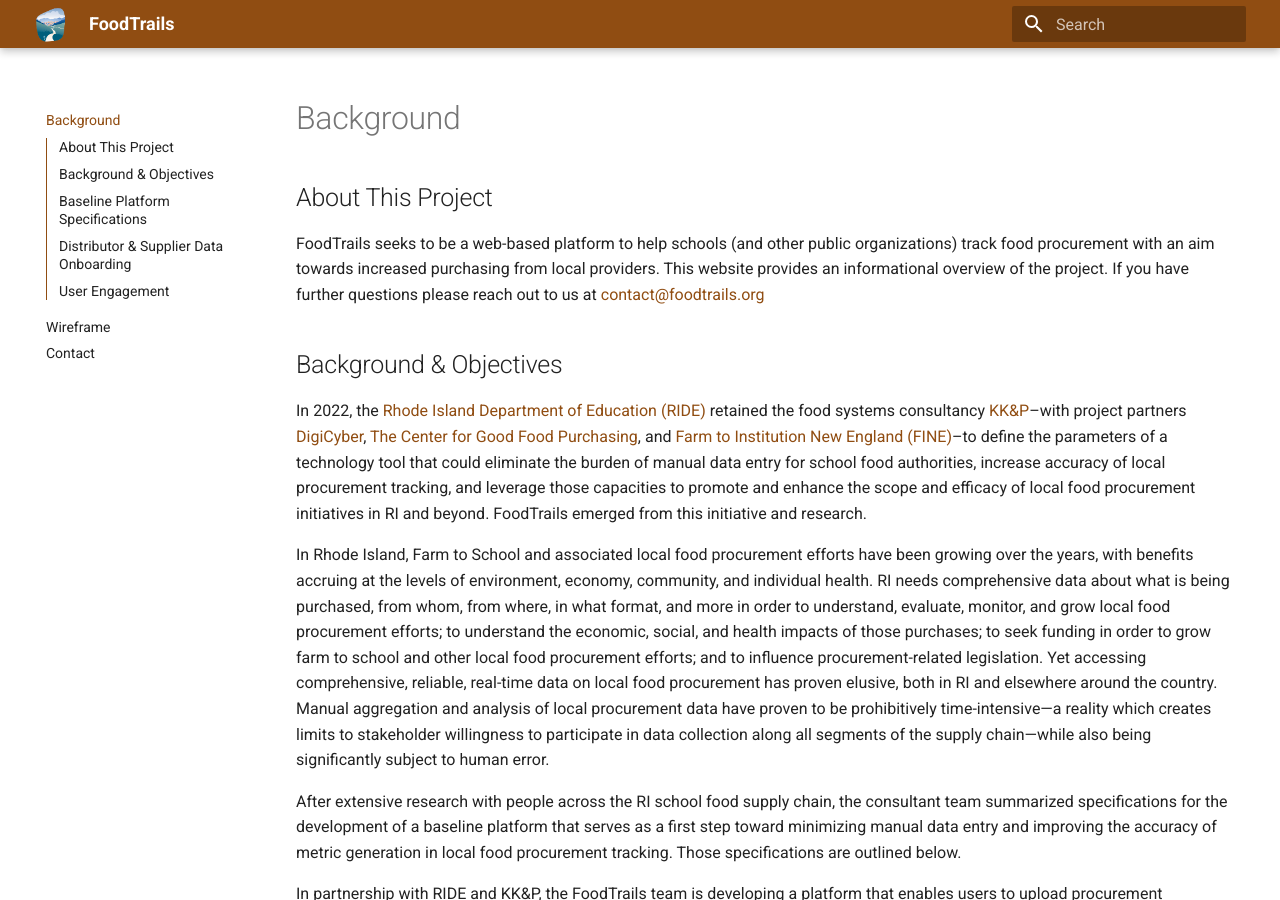
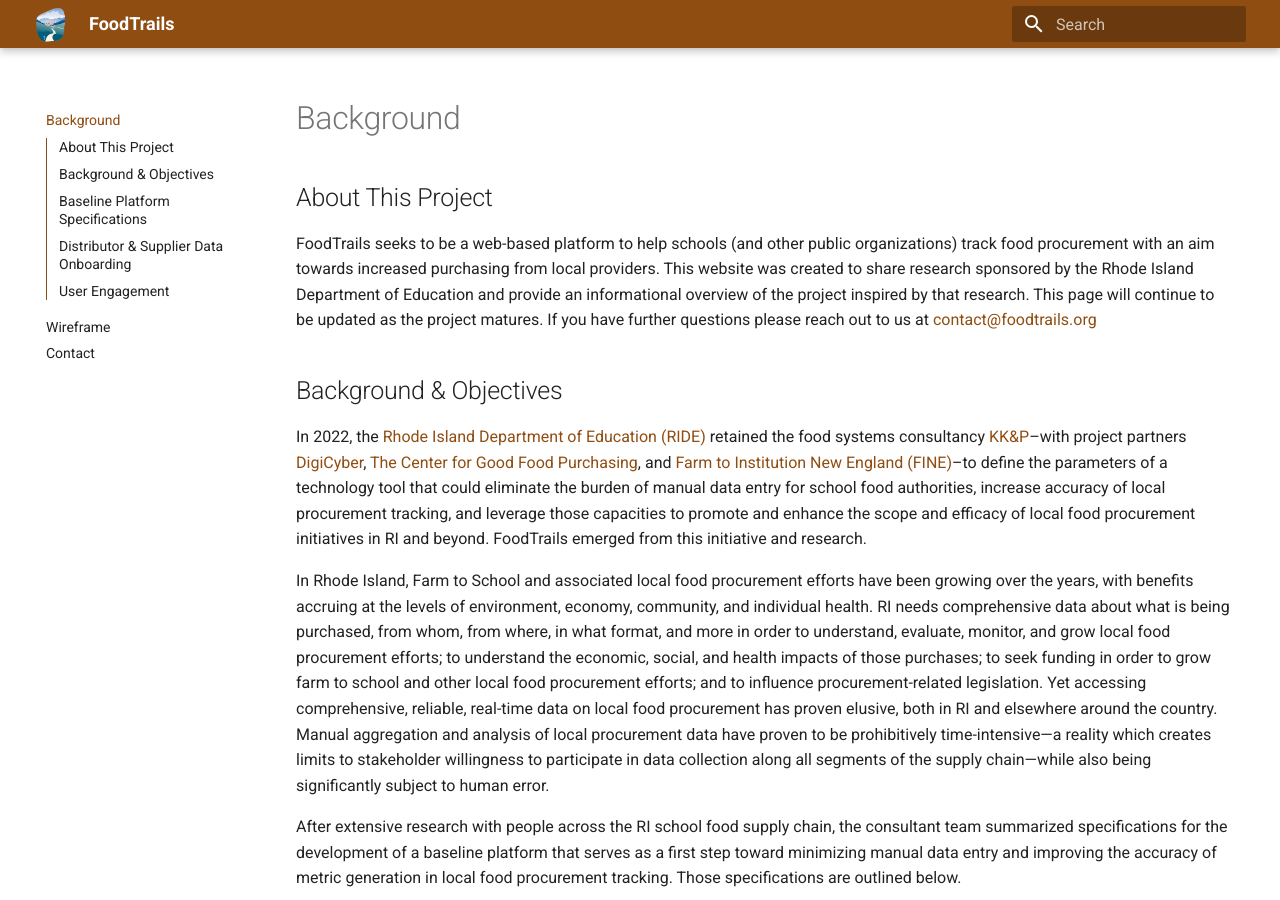
Before and after one commit to foodtrails/documentation, an MkDocs documentation site: the page built from docs/index.md, in a window 1280 px wide and 900 px high. Built offline with MkDocs 1.6.1 and Material for MkDocs 9.7.7, drawn with Linux system fonts in a browser that asks for light colours.

Commit message:
Update index.md
Tighten up first paragraph

```diff
--- a/docs/index.md
+++ b/docs/index.md
@@ -1,7 +1,7 @@
 ## About This Project
 
 FoodTrails seeks to be a web-based platform to help schools (and other public organizations) track food procurement with an aim towards increased purchasing from local providers.
-This website provides an informational overview of the project. If you have further questions please reach out to us at [contact@foodtrails.org](mailto:contact@foodtrails.org?Subject=Contact Page Request)
+This website was created to share research sponsored by the Rhode Island Department of Education and provide an informational overview of the project inspired by that research. This page will continue to be updated as the project matures. If you have further questions please reach out to us at [contact@foodtrails.org](mailto:contact@foodtrails.org?Subject=Contact Page Request)
 
 ## Background & Objectives
 
```
